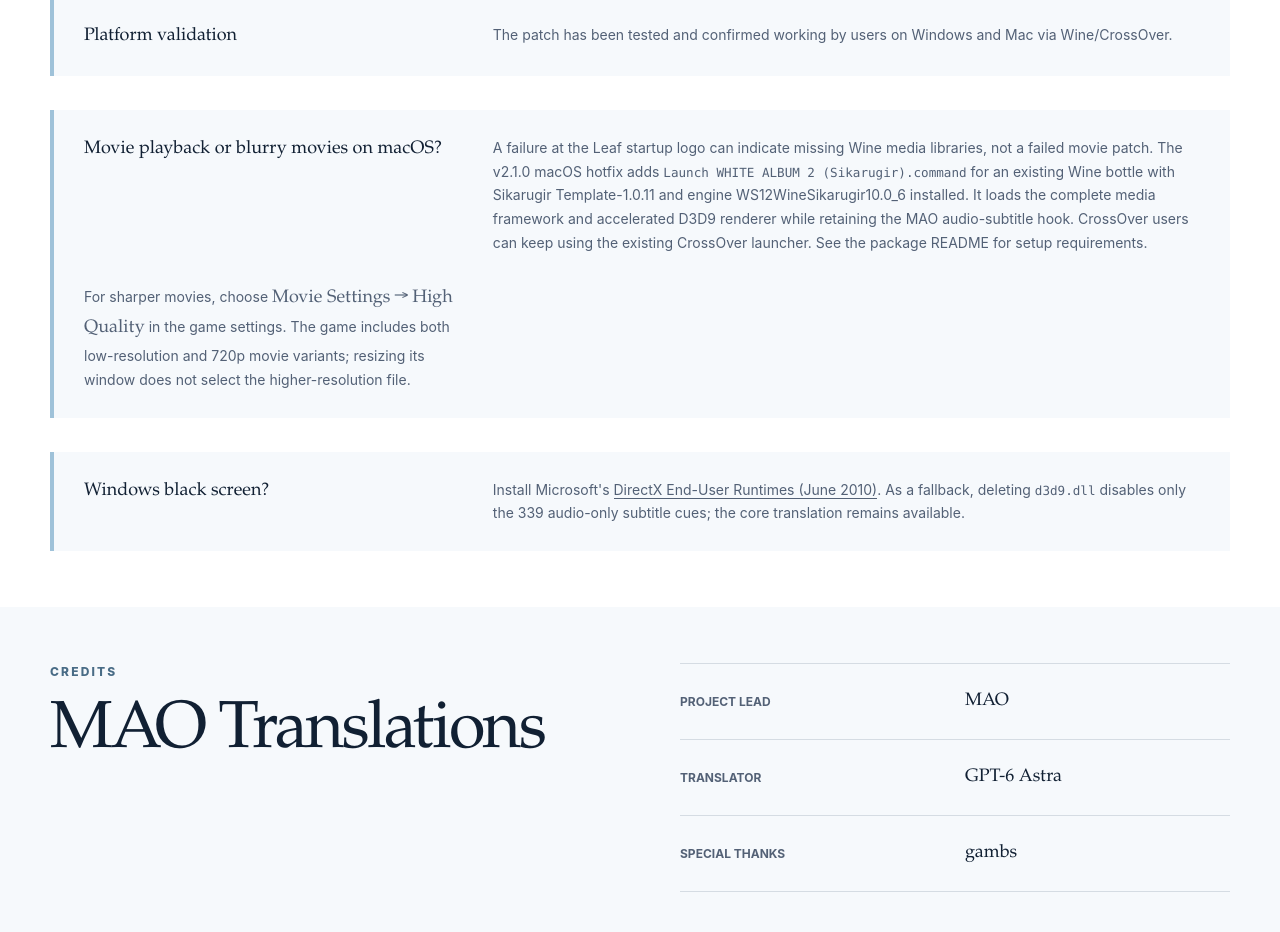
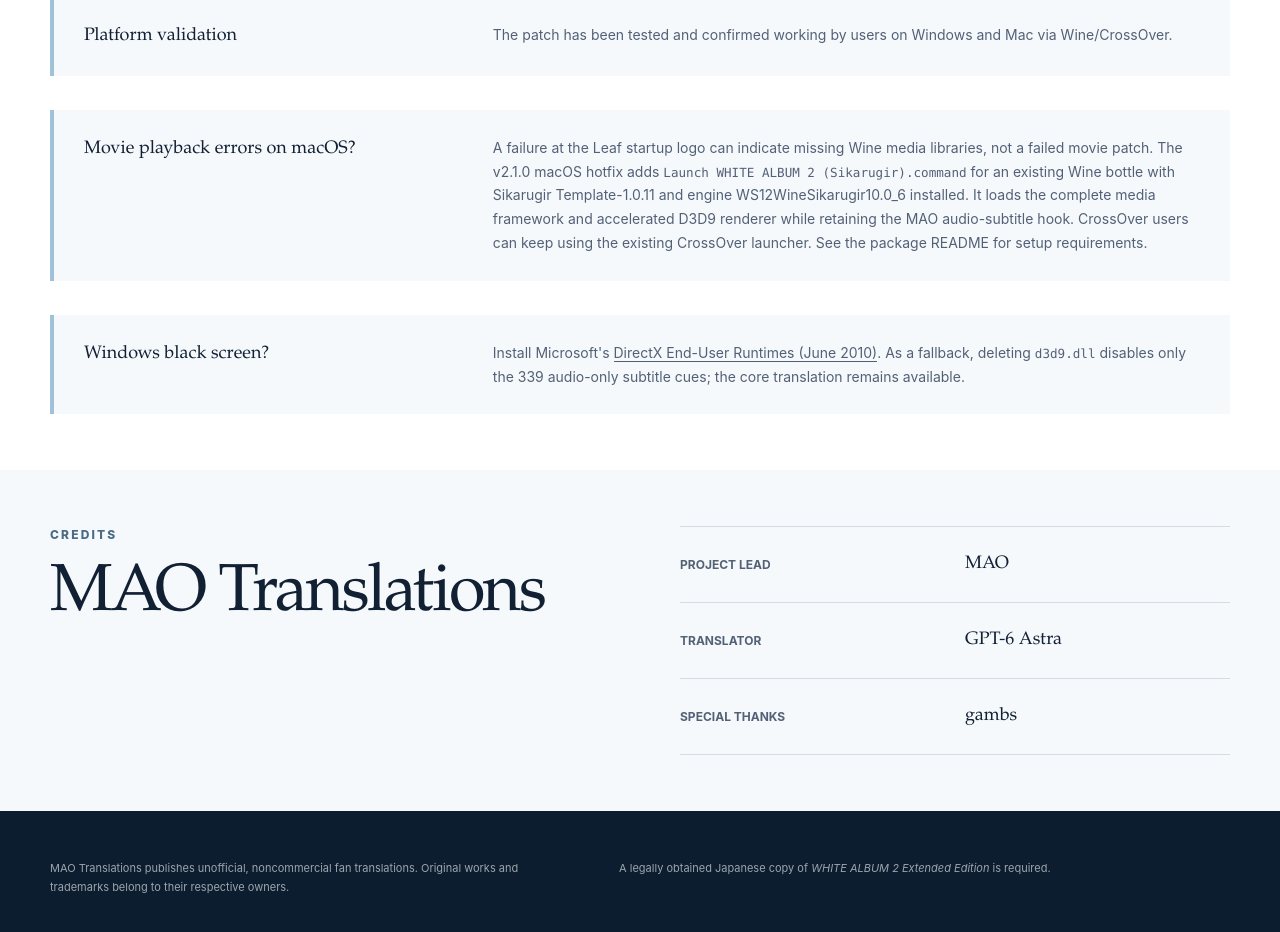
Before and after one commit to MAO-TLs/white-album-2, a Next.js app: page / in a window 1280 px wide. Shown: the part 2960-3892 px from the top of the page. Built offline with nearby package versions, Linux system fonts and the light colour scheme.

Commit message:
Keep macOS troubleshooting focused on movie playback errors

```diff
--- a/app/page.tsx
+++ b/app/page.tsx
@@ -252,7 +252,7 @@
           </aside>
 
           <aside className="install-warning">
-            <strong>Movie playback or blurry movies on macOS?</strong>
+            <strong>Movie playback errors on macOS?</strong>
             <p>
               A failure at the Leaf startup logo can indicate missing Wine media
               libraries, not a failed movie patch. The v2.1.0 macOS hotfix adds{" "}
@@ -262,12 +262,6 @@
               framework and accelerated D3D9 renderer while retaining the MAO
               audio-subtitle hook. CrossOver users can keep using the existing
               CrossOver launcher. See the package README for setup requirements.
-            </p>
-            <p>
-              For sharper movies, choose <strong>Movie Settings → High Quality</strong>{" "}
-              in the game settings. The game includes both low-resolution and
-              720p movie variants; resizing its window does not select the
-              higher-resolution file.
             </p>
           </aside>
 
```
Also changed, not shown: 1 other file (tests, documents, lock files or other folders).
